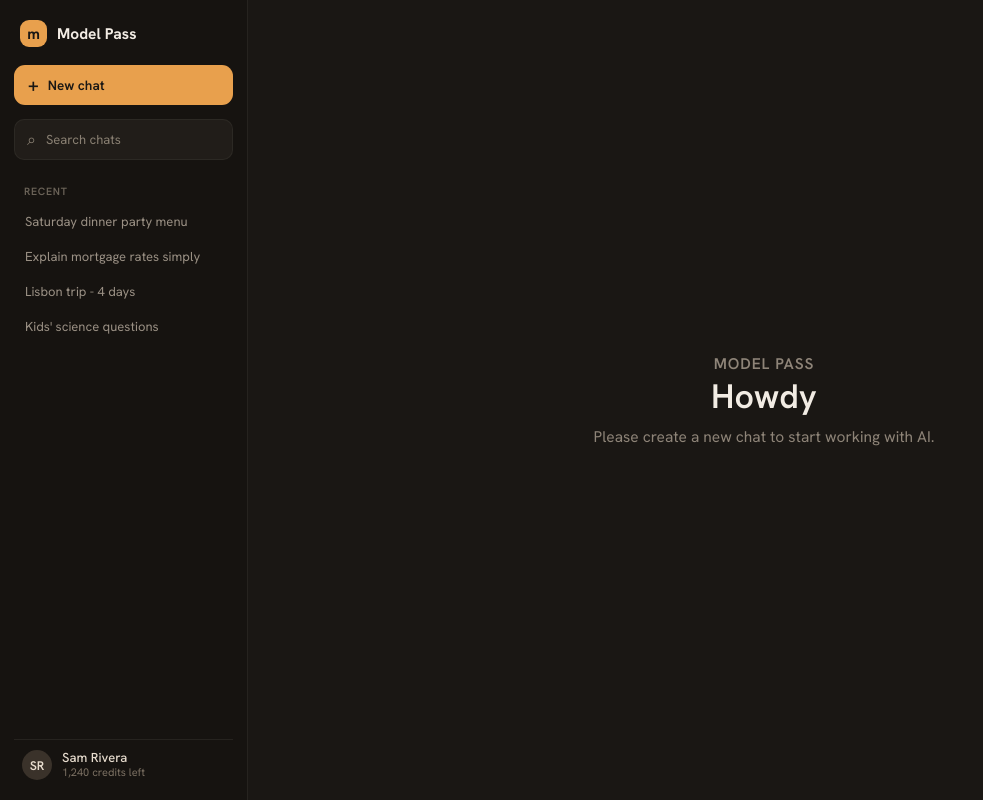
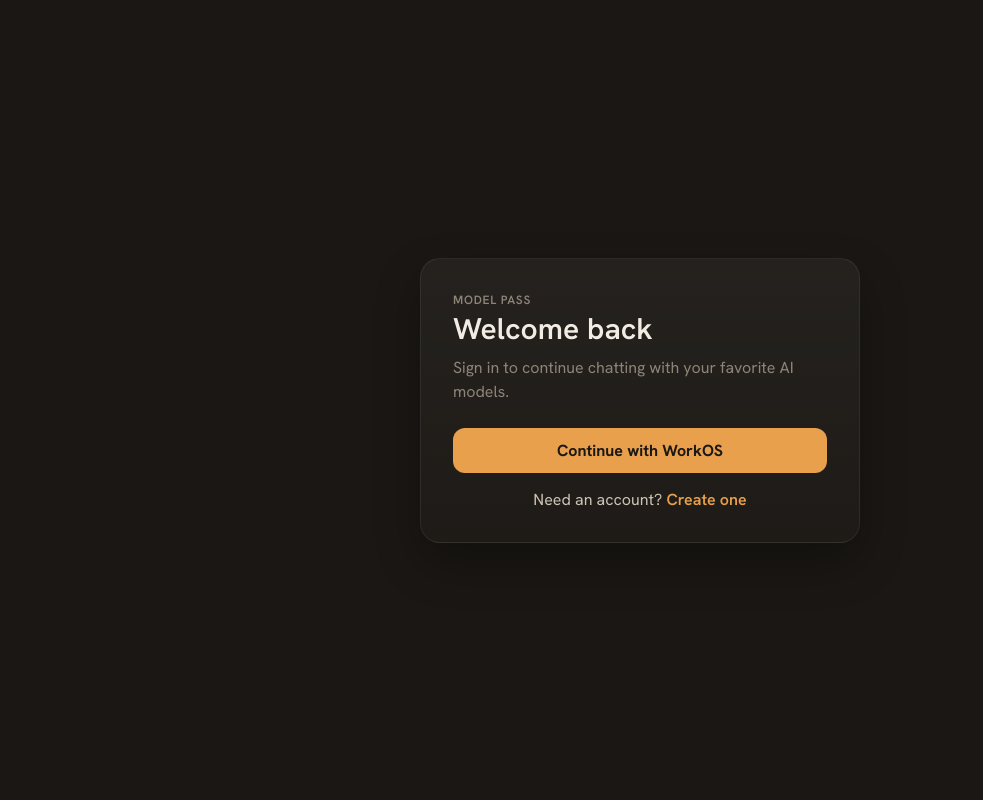
Before and after one commit to TroyOwens0493/modelPassFrontEnd, a Svelte app: page /login in a window 1280 px wide. Shown: the whole page, without its empty margins (0-983 px from the left). Built offline with nearby package versions, Linux system fonts and the light colour scheme.

Commit message:
Added login and signup pages and integrated workOS with them

```diff
--- a/src/App.svelte
+++ b/src/App.svelte
@@ -2,21 +2,27 @@
     import Sidebar from "./Sidebar.svelte";
     import Home from "./Home.svelte";
     import Chat from "./chat/Chat.svelte";
+    import Login from "./login/Login.svelte";
+    import SignUp from "./signup/SignUp.svelte";
     import { createRouter } from "./router";
 
     const router = createRouter([
         { path: "/", component: Home },
         { path: "/chat", component: Chat },
-        // { path: "/signup", component: SignUp },
-        // { path: "/login", component: Login },
+        { path: "/login", component: Login },
+        { path: "/signup", component: SignUp },
+        { path: "/auth/callback", component: Home },
         { path: "*", component: Home },
     ]);
     const currentRoute = router.current;
     let CurrentRoute = $derived(router.match($currentRoute)?.component ?? Home);
+    let showSidebar = $derived($currentRoute !== "/login" && $currentRoute !== "/signup");
 </script>
 
 <div class="app-shell">
-    <Sidebar goto={router.goto}/>
+    {#if showSidebar}
+        <Sidebar goto={router.goto}/>
+    {/if}
 
     <main class="app-main" aria-label="Model Pass app content">
         <CurrentRoute />
--- a/src/Home.svelte
+++ b/src/Home.svelte
@@ -1,5 +1,10 @@
+<script lang="ts">
+    const search = new URLSearchParams(window.location.search);
+    const code = search.get('code');
+</script>
+
 <section class="empty-panel">
     <p class="eyebrow">Model Pass</p>
-    <h1>Howdy</h1>
-    <p>Please create a new chat to start working with AI.</p>
+    <h1>{code ? 'Authentication complete' : 'Howdy'}</h1>
+    <p>{code ? 'You can return to the app and continue signing in.' : 'Please create a new chat to start working with AI.'}</p>
 </section>
--- a/src/app.css
+++ b/src/app.css
@@ -245,6 +245,64 @@
   font-size: 15.5px;
 }
 
+.auth-shell {
+  width: 100%;
+  min-height: 100%;
+  display: grid;
+  place-items: center;
+  padding: 24px;
+}
+
+.auth-card {
+  width: min(100%, 440px);
+  padding: 32px;
+  border: 1px solid var(--border);
+  border-radius: 20px;
+  background: linear-gradient(180deg, rgba(255, 240, 220, 0.05), rgba(255, 240, 220, 0.02));
+  box-shadow: 0 20px 45px rgba(0, 0, 0, 0.28);
+}
+
+.auth-header {
+  margin-bottom: 24px;
+}
+
+.auth-header h1 {
+  margin: 0 0 8px;
+  color: #f2ece4;
+  font-size: 30px;
+  font-weight: 600;
+}
+
+.auth-header p {
+  margin: 0;
+  color: var(--muted);
+  line-height: 1.5;
+}
+
+.auth-button {
+  width: 100%;
+  border: 0;
+  border-radius: 12px;
+  padding: 12px 16px;
+  background: var(--accent);
+  color: #1a1714;
+  font-weight: 700;
+}
+
+.auth-footer {
+  margin: 16px 0 0;
+  color: var(--soft);
+  text-align: center;
+}
+
+.link-button {
+  border: 0;
+  padding: 0;
+  background: transparent;
+  color: var(--accent);
+  font-weight: 600;
+}
+
 @media (max-width: 720px) {
   .app-shell {
     display: block;
@@ -265,4 +323,8 @@
     min-height: 360px;
     padding: 24px;
   }
+
+  .auth-card {
+    padding: 24px;
+  }
 }
--- /dev/null
+++ b/src/login/Login.svelte
@@ -0,0 +1,28 @@
+<script lang="ts">
+  function goToSignUp() {
+    window.location.assign('/signup');
+  }
+
+  function startLogin() {
+    window.location.href = '/auth/login';
+  }
+</script>
+
+<section class="auth-shell">
+  <div class="auth-card">
+    <div class="auth-header">
+      <p class="eyebrow">Model Pass</p>
+      <h1>Welcome back</h1>
+      <p>Sign in to continue chatting with your favorite AI models.</p>
+    </div>
+
+    <button class="auth-button" type="button" on:click={startLogin}>
+      Continue with WorkOS
+    </button>
+
+    <p class="auth-footer">
+      Need an account?
+      <button class="link-button" type="button" on:click={goToSignUp}>Create one</button>
+    </p>
+  </div>
+</section>
--- a/src/signup/SignUp.svelte
+++ b/src/signup/SignUp.svelte
@@ -0,0 +1,28 @@
+<script lang="ts">
+  function goToLogin() {
+    window.location.assign('/login');
+  }
+
+  function startSignUp() {
+    window.location.href = '/auth/signup';
+  }
+</script>
+
+<section class="auth-shell">
+  <div class="auth-card">
+    <div class="auth-header">
+      <p class="eyebrow">Model Pass</p>
+      <h1>Create your account</h1>
+      <p>Start buying credits, choosing models, and chatting in minutes.</p>
+    </div>
+
+    <button class="auth-button" type="button" on:click={startSignUp}>
+      Sign up with WorkOS
+    </button>
+
+    <p class="auth-footer">
+      Already have an account?
+      <button class="link-button" type="button" on:click={goToLogin}>Sign in</button>
+    </p>
+  </div>
+</section>
--- a/vite.config.ts
+++ b/vite.config.ts
@@ -4,4 +4,16 @@
 // https://vite.dev/config/
 export default defineConfig({
   plugins: [svelte()],
+  server: {
+    proxy: {
+      '/auth': {
+        target: 'http://localhost:3000',
+        changeOrigin: true,
+      },
+      '/api': {
+        target: 'http://localhost:3000',
+        changeOrigin: true,
+      },
+    },
+  },
 })
```
Also changed, not shown: src/signup/auth.ts (deleted), src/signup/main.ts (deleted).
